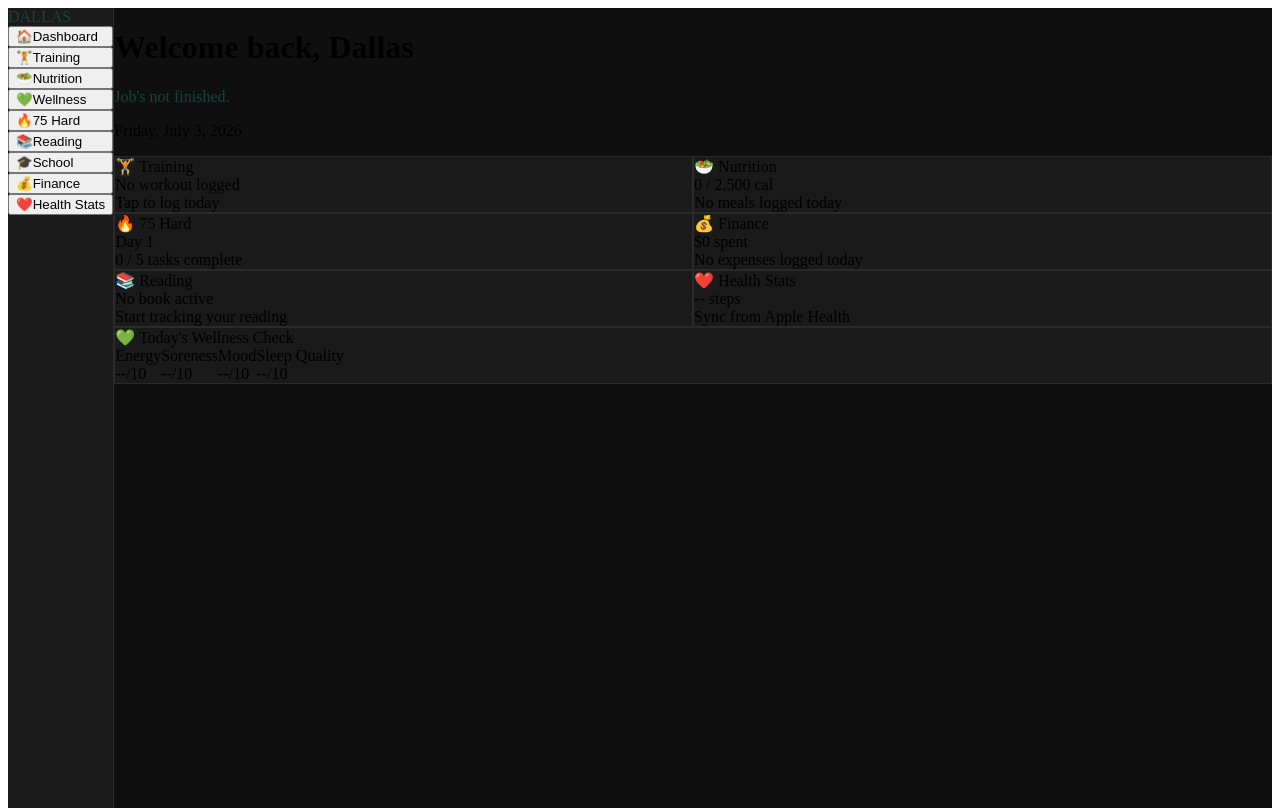
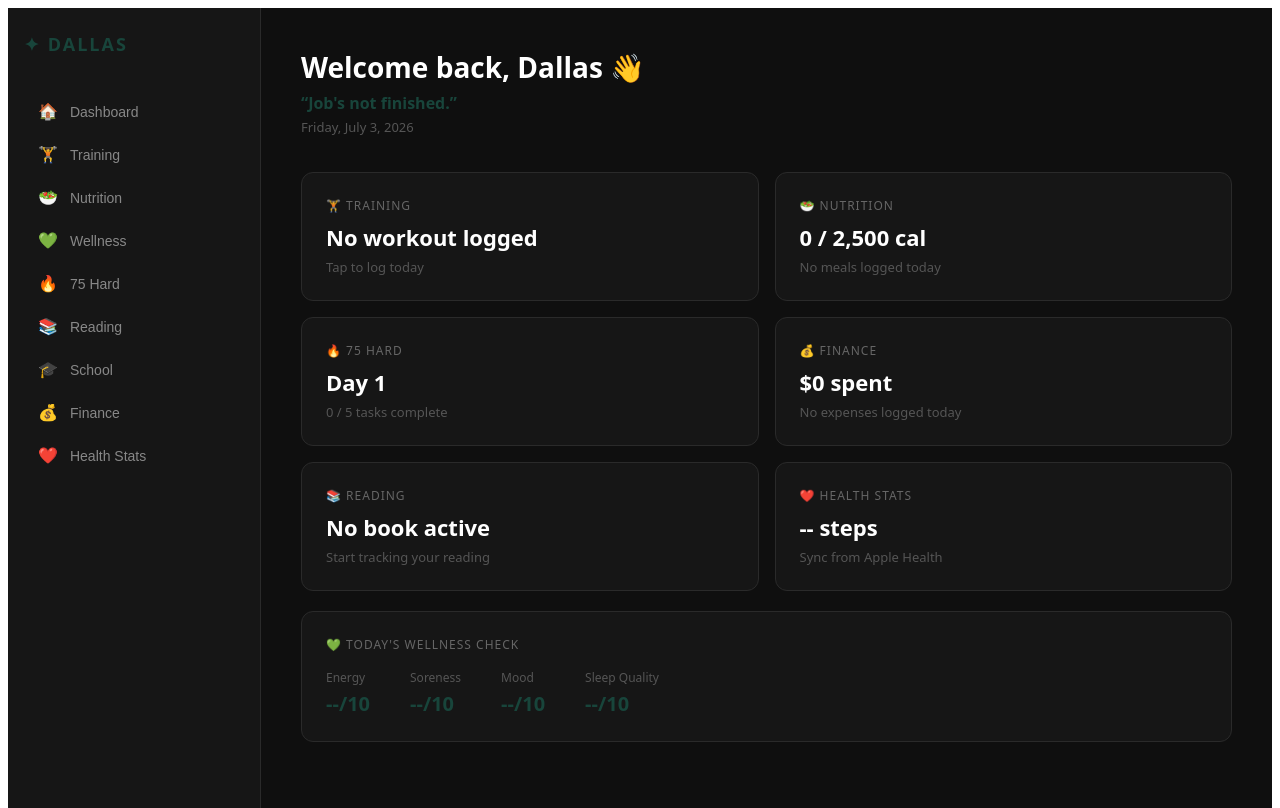
Before and after one commit to dafrendt/life-dashboard, a Next.js app: page / in a window 1280 px wide. Built offline with nearby package versions, Linux system fonts and the light colour scheme.

Commit message:
fix dashboard styling

```diff
--- a/app/page.tsx
+++ b/app/page.tsx
@@ -1,3 +1,5 @@
+"use client";
+
 export default function Home() {
   const quotes = [
     "Job's not finished.",
@@ -9,77 +11,118 @@ export default function Home() {
   const today = new Date();
   const dayOfYear = Math.floor(
     (today.getTime() - new Date(today.getFullYear(), 0, 0).getTime()) /
-      1000 /
-      60 /
-      60 /
-      24
+      1000 / 60 / 60 / 24
   );
   const quote = quotes[dayOfYear % quotes.length];
 
+  const navItems = [
+    { icon: "🏠", label: "Dashboard" },
+    { icon: "🏋️", label: "Training" },
+    { icon: "🥗", label: "Nutrition" },
+    { icon: "💚", label: "Wellness" },
+    { icon: "🔥", label: "75 Hard" },
+    { icon: "📚", label: "Reading" },
+    { icon: "🎓", label: "School" },
+    { icon: "💰", label: "Finance" },
+    { icon: "❤️", label: "Health Stats" },
+  ];
+
+  const cards = [
+    { icon: "🏋️", label: "Training", value: "No workout logged", sub: "Tap to log today" },
+    { icon: "🥗", label: "Nutrition", value: "0 / 2,500 cal", sub: "No meals logged today" },
+    { icon: "🔥", label: "75 Hard", value: "Day 1", sub: "0 / 5 tasks complete" },
+    { icon: "💰", label: "Finance", value: "$0 spent", sub: "No expenses logged today" },
+    { icon: "📚", label: "Reading", value: "No book active", sub: "Start tracking your reading" },
+    { icon: "❤️", label: "Health Stats", value: "-- steps", sub: "Sync from Apple Health" },
+  ];
+
+  const wellness = [
+    { label: "Energy", value: "--/10" },
+    { label: "Soreness", value: "--/10" },
+    { label: "Mood", value: "--/10" },
+    { label: "Sleep Quality", value: "--/10" },
+  ];
+
   return (
-    <div className="flex min-h-screen bg-[#0f0f0f] text-white">
-      <aside className="w-64 bg-[#1a1a1a] border-r border-[#2a2a2a] p-6 flex flex-col gap-2">
-        <div className="text-[#18453B] font-bold text-xl mb-8">DALLAS</div>
-        {[
-          { icon: "🏠", label: "Dashboard" },
-          { icon: "🏋️", label: "Training" },
-          { icon: "🥗", label: "Nutrition" },
-          { icon: "💚", label: "Wellness" },
-          { icon: "🔥", label: "75 Hard" },
-          { icon: "📚", label: "Reading" },
-          { icon: "🎓", label: "School" },
-          { icon: "💰", label: "Finance" },
-          { icon: "❤️", label: "Health Stats" },
-        ].map((item) => (
+    <div style={{ display: "flex", minHeight: "100vh", backgroundColor: "#0f0f0f", color: "white", fontFamily: "system-ui, sans-serif" }}>
+
+      {/* Sidebar */}
+      <aside style={{ width: "220px", backgroundColor: "#161616", borderRight: "1px solid #2a2a2a", padding: "24px 16px", display: "flex", flexDirection: "column", gap: "4px", flexShrink: 0 }}>
+        <div style={{ color: "#18453B", fontWeight: "700", fontSize: "18px", marginBottom: "32px", letterSpacing: "2px" }}>
+          ✦ DALLAS
+        </div>
+        {navItems.map((item) => (
           <button
             key={item.label}
-            className="flex items-center gap-3 px-4 py-3 rounded-lg hover:bg-[#18453B] hover:text-white transition-all text-gray-400 text-sm font-medium"
+            style={{ display: "flex", alignItems: "center", gap: "12px", padding: "10px 14px", borderRadius: "8px", border: "none", backgroundColor: "transparent", color: "#888", fontSize: "14px", fontWeight: "500", cursor: "pointer", textAlign: "left", width: "100%" }}
+            onMouseEnter={e => {
+              (e.currentTarget as HTMLButtonElement).style.backgroundColor = "#18453B";
+              (e.currentTarget as HTMLButtonElement).style.color = "white";
+            }}
+            onMouseLeave={e => {
+              (e.currentTarget as HTMLButtonElement).style.backgroundColor = "transparent";
+              (e.currentTarget as HTMLButtonElement).style.color = "#888";
+            }}
           >
-            <span>{item.icon}</span>
+            <span style={{ fontSize: "16px" }}>{item.icon}</span>
             <span>{item.label}</span>
           </button>
         ))}
       </aside>
-      <main className="flex-1 p-8">
-        <div className="mb-8">
-          <h1 className="text-3xl font-bold mb-1">Welcome back, Dallas</h1>
-          <p className="text-[#18453B] text-lg font-medium">{quote}</p>
-          <p className="text-gray-500 text-sm mt-1">
-            {today.toLocaleDateString("en-US", {
-              weekday: "long",
-              year: "numeric",
-              month: "long",
-              day: "numeric",
-            })}
+
+      {/* Main */}
+      <main style={{ flex: 1, padding: "40px", overflowY: "auto" }}>
+
+        {/* Header */}
+        <div style={{ marginBottom: "36px" }}>
+          <h1 style={{ fontSize: "28px", fontWeight: "700", marginBottom: "6px", margin: "0 0 6px 0" }}>
+            Welcome back, Dallas 👋
+          </h1>
+          <p style={{ color: "#18453B", fontSize: "16px", fontWeight: "600", margin: "0 0 4px 0" }}>
+            &ldquo;{quote}&rdquo;
+          </p>
+          <p style={{ color: "#555", fontSize: "13px", margin: 0 }}>
+            {today.toLocaleDateString("en-US", { weekday: "long", year: "numeric", month: "long", day: "numeric" })}
           </p>
         </div>
-        <div className="grid grid-cols-2 gap-4 mb-6">
-          {[
-            { icon: "🏋️", label: "Training", value: "No workout logged", sub: "Tap to log today" },
-            { icon: "🥗", label: "Nutrition", value: "0 / 2,500 cal", sub: "No meals logged today" },
-            { icon: "🔥", label: "75 Hard", value: "Day 1", sub: "0 / 5 tasks complete" },
-            { icon: "💰", label: "Finance", value: "$0 spent", sub: "No expenses logged today" },
-            { icon: "📚", label: "Reading", value: "No book active", sub: "Start tracking your reading" },
-            { icon: "❤️", label: "Health Stats", value: "-- steps", sub: "Sync from Apple Health" },
-          ].map((card) => (
-            <div key={card.label} className="bg-[#1a1a1a] border border-[#2a2a2a] rounded-xl p-6">
-              <div className="text-gray-400 text-sm mb-1">{card.icon} {card.label}</div>
-              <div className="text-2xl font-bold">{card.value}</div>
-              <div className="text-gray-500 text-sm mt-1">{card.sub}</div>
+
+        {/* Cards Grid */}
+        <div style={{ display: "grid", gridTemplateColumns: "1fr 1fr", gap: "16px", marginBottom: "20px" }}>
+          {cards.map((card) => (
+            <div
+              key={card.label}
+              style={{ backgroundColor: "#161616", border: "1px solid #2a2a2a", borderRadius: "12px", padding: "24px", cursor: "pointer", transition: "border-color 0.2s" }}
+              onMouseEnter={e => (e.currentTarget as HTMLDivElement).style.borderColor = "#18453B"}
+              onMouseLeave={e => (e.currentTarget as HTMLDivElement).style.borderColor = "#2a2a2a"}
+            >
+              <div style={{ color: "#666", fontSize: "12px", marginBottom: "8px", textTransform: "uppercase", letterSpacing: "1px" }}>
+                {card.icon} {card.label}
+              </div>
+              <div style={{ fontSize: "22px", fontWeight: "700", marginBottom: "6px" }}>
+                {card.value}
+              </div>
+              <div style={{ color: "#555", fontSize: "13px" }}>
+                {card.sub}
+              </div>
             </div>
           ))}
         </div>
-        <div className="bg-[#1a1a1a] border border-[#2a2a2a] rounded-xl p-6">
-          <div className="text-gray-400 text-sm mb-3">💚 Today's Wellness Check</div>
-          <div className="flex gap-6">
-            {["Energy", "Soreness", "Mood", "Sleep Quality"].map((item) => (
-              <div key={item}>
-                <div className="text-gray-500 text-xs mb-1">{item}</div>
-                <div className="text-white font-bold">--/10</div>
+
+        {/* Wellness Strip */}
+        <div style={{ backgroundColor: "#161616", border: "1px solid #2a2a2a", borderRadius: "12px", padding: "24px" }}>
+          <div style={{ color: "#666", fontSize: "12px", marginBottom: "16px", textTransform: "uppercase", letterSpacing: "1px" }}>
+            💚 Today&apos;s Wellness Check
+          </div>
+          <div style={{ display: "flex", gap: "40px" }}>
+            {wellness.map((item) => (
+              <div key={item.label}>
+                <div style={{ color: "#555", fontSize: "12px", marginBottom: "4px" }}>{item.label}</div>
+                <div style={{ fontSize: "20px", fontWeight: "700", color: "#18453B" }}>{item.value}</div>
               </div>
             ))}
           </div>
         </div>
+
       </main>
     </div>
   );
```
